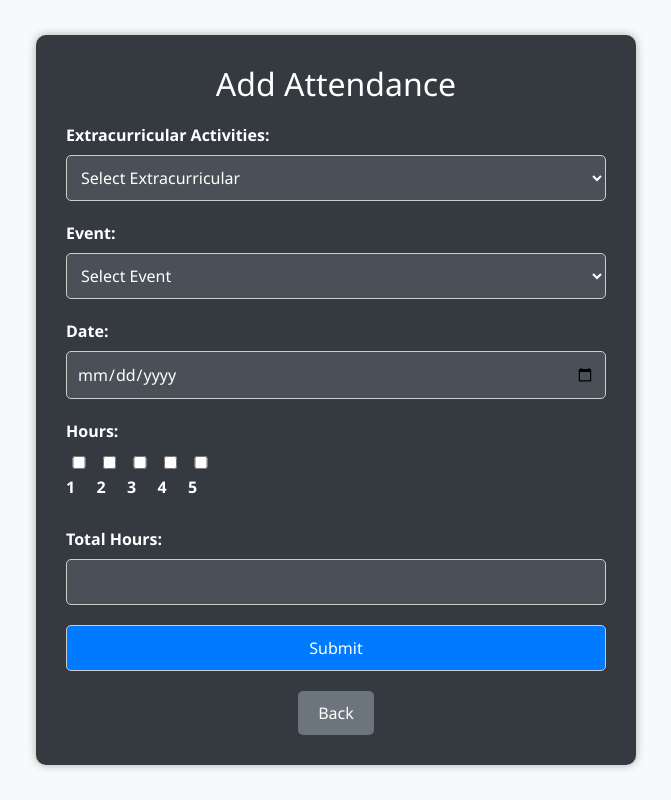
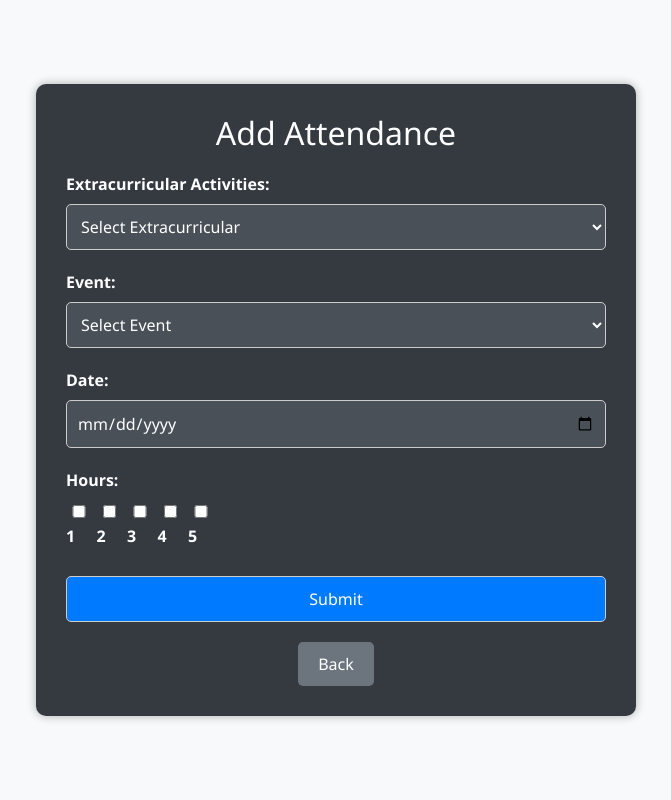
Before and after one commit to attendance2024/attendance2, a Django app: page /add_attendance/ in a window 1280 px wide. Shown: the whole page, without its empty margins (304-975 px from the left). Run offline with Django 5.2, Linux system fonts and the light colour scheme; a user stored in the database is signed in; data comes from the database, SQL or seed files in the repository; both versions use the stored data as it was before the commit; some libraries are stand-ins or nearby versions.

Commit message:
modified

```diff
--- a/student/models.py
+++ b/student/models.py
@@ -91,7 +91,6 @@
     student = models.ForeignKey(student,on_delete=models.CASCADE)
     date = models.DateField()
     hour = models.SmallIntegerField(null=True)
-    totalhour = models.IntegerField(default=1)
     status_id = models.CharField(max_length=15, choices=Status, default='pending')
 
 
--- a/student/templates/student/add_attendance.html
+++ b/student/templates/student/add_attendance.html
@@ -112,11 +112,6 @@
             </div>
 
             <div class="form-group">
-                <label for="totalhours">Total Hours:</label>
-                <input type="text" id="totalhours" name="totalhours">
-            </div>
-
-            <div class="form-group">
                 <input type="submit" value="Submit">
             </div>
         </form>
--- a/student/views.py
+++ b/student/views.py
@@ -37,15 +37,14 @@
         student_instance = student.objects.get(user=request.user)
         date = request.POST.get('date')
         hours = request.POST.getlist('hour')
-        totalhour = request.POST.get('totalhours')
+
 
         for hour in hours:
             attendance = addattendance(
                 event=event_instance,
                 student=student_instance,
                 date=date,
-                hour=hour,
-                totalhour=totalhour
+                hour=hour
             )
             attendance.save()
         return redirect('success')
```
Also changed, not shown: db.sqlite3, student/migrations/0001_initial.py, student/migrations/0002_remove_addattendance_totalhour.py, student/migrations/0003_alter_addattendance_status_id.py (deleted), student/migrations/0004_teacher_user.py (deleted), student/migrations/0005_alter_addattendance_status_id.py (deleted), student/migrations/0006_alter_addattendance_status_id_principal.py (deleted), student/migrations/0007_alter_event_event_description.py (deleted), student/migrations/0008_student_unique_reg_no_case_insensitive.py (deleted), student/migrations/0009_delete_status.py (deleted).
